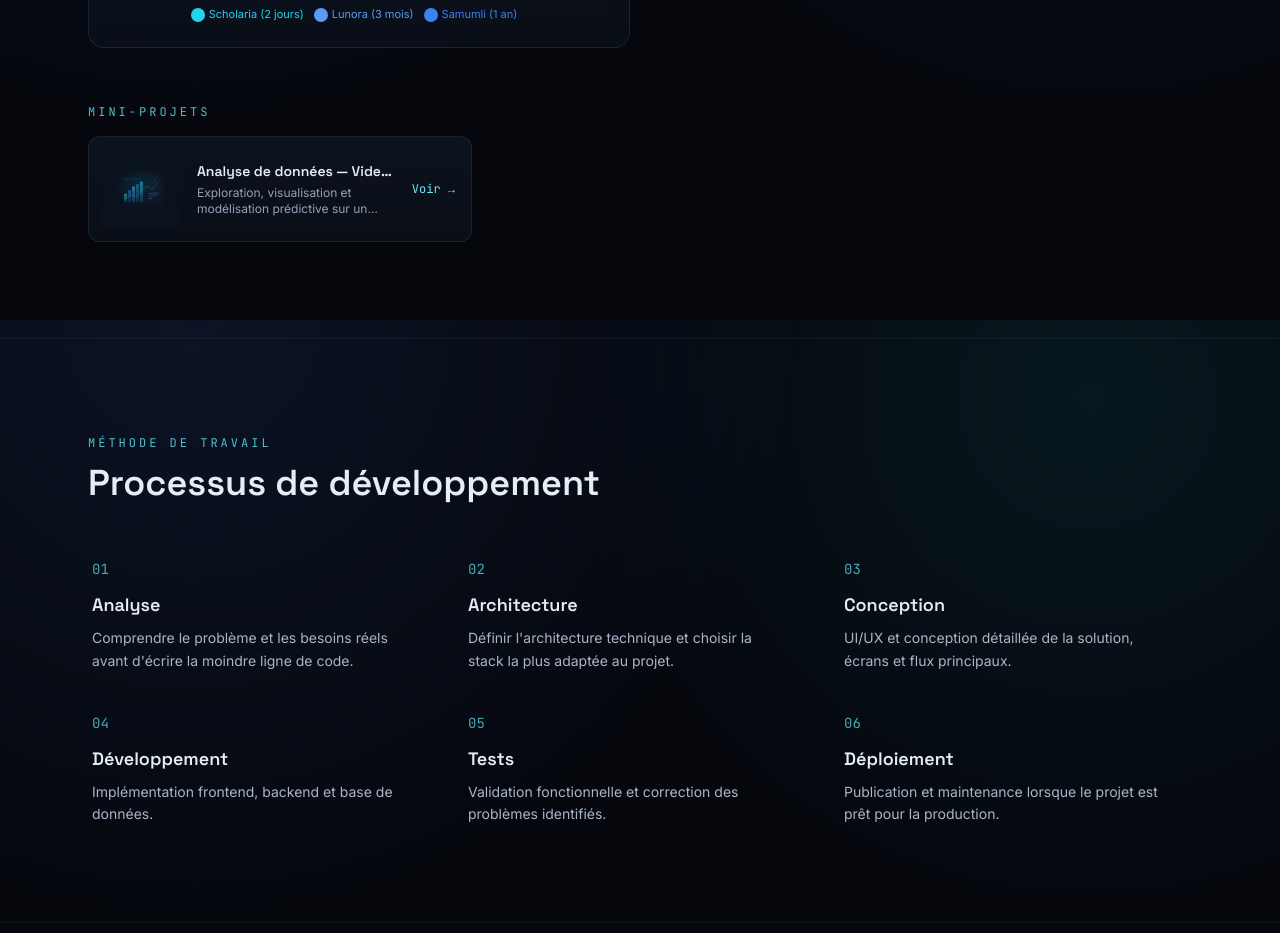
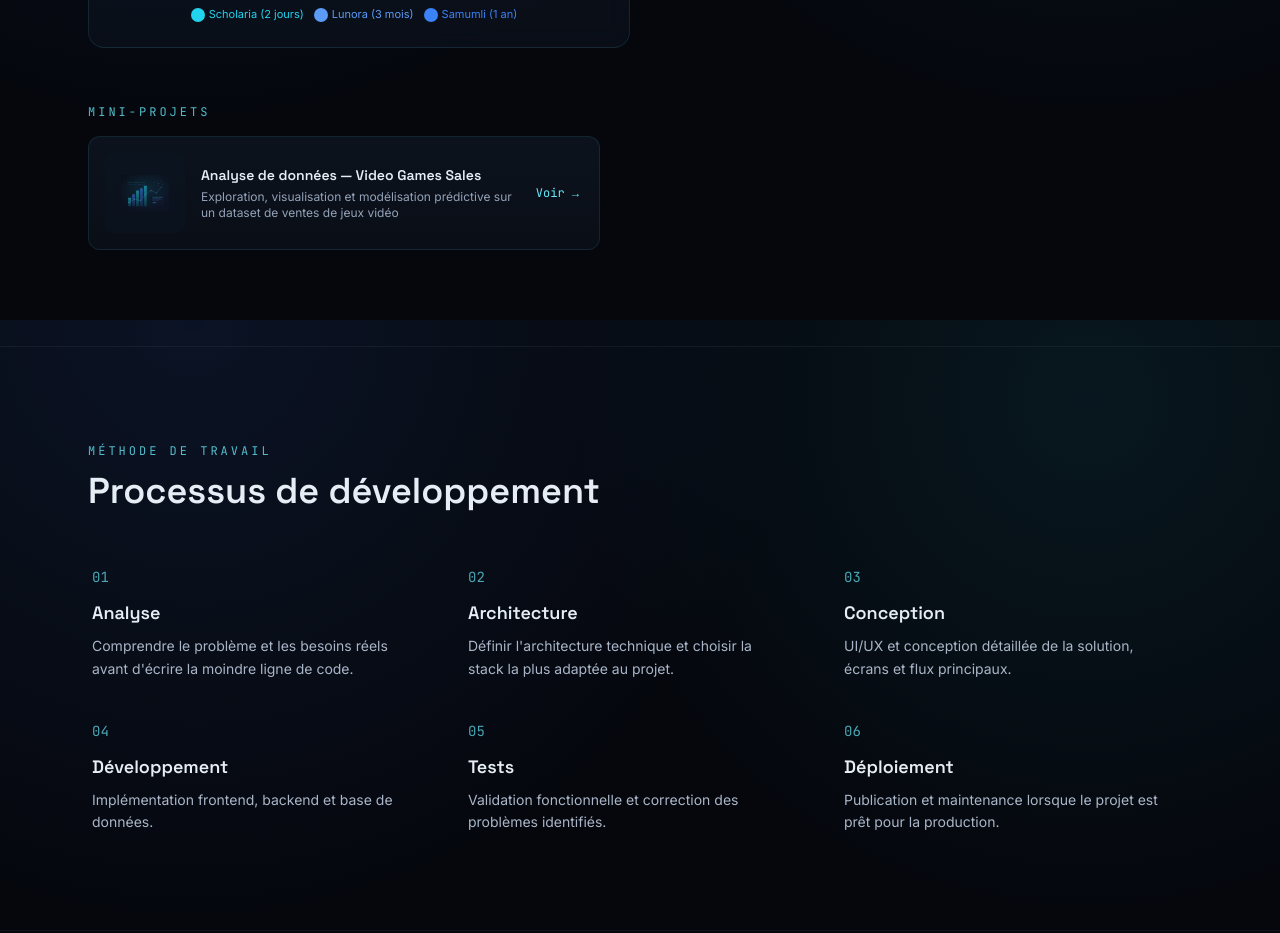
Before and after one commit to ma6id/portfolio, a React (Vite) app: page / in a window 1280 px wide. Shown: the part 3680-4613 px from the top of the page. Built offline with nearby package versions, Linux system fonts and the light colour scheme.

Commit message:
style: agrandissement carte Mini-projets

```diff
--- a/src/components/Projects.tsx
+++ b/src/components/Projects.tsx
@@ -116,7 +116,7 @@ export default function Projects() {
             <Reveal delay={80}>
               <button
                 onClick={() => setSelected(miniProject)}
-                className="text-left w-full max-w-sm glass glass-hover rounded-xl overflow-hidden flex items-center gap-4 p-3 focus-ring"
+                className="text-left w-full max-w-lg glass glass-hover rounded-xl overflow-hidden flex items-center gap-4 p-4 focus-ring"
               >
                 <div className="w-20 h-20 rounded-lg bg-ink-800/60 flex items-center justify-center overflow-hidden shrink-0">
                   {miniProject.cover ? (
```
